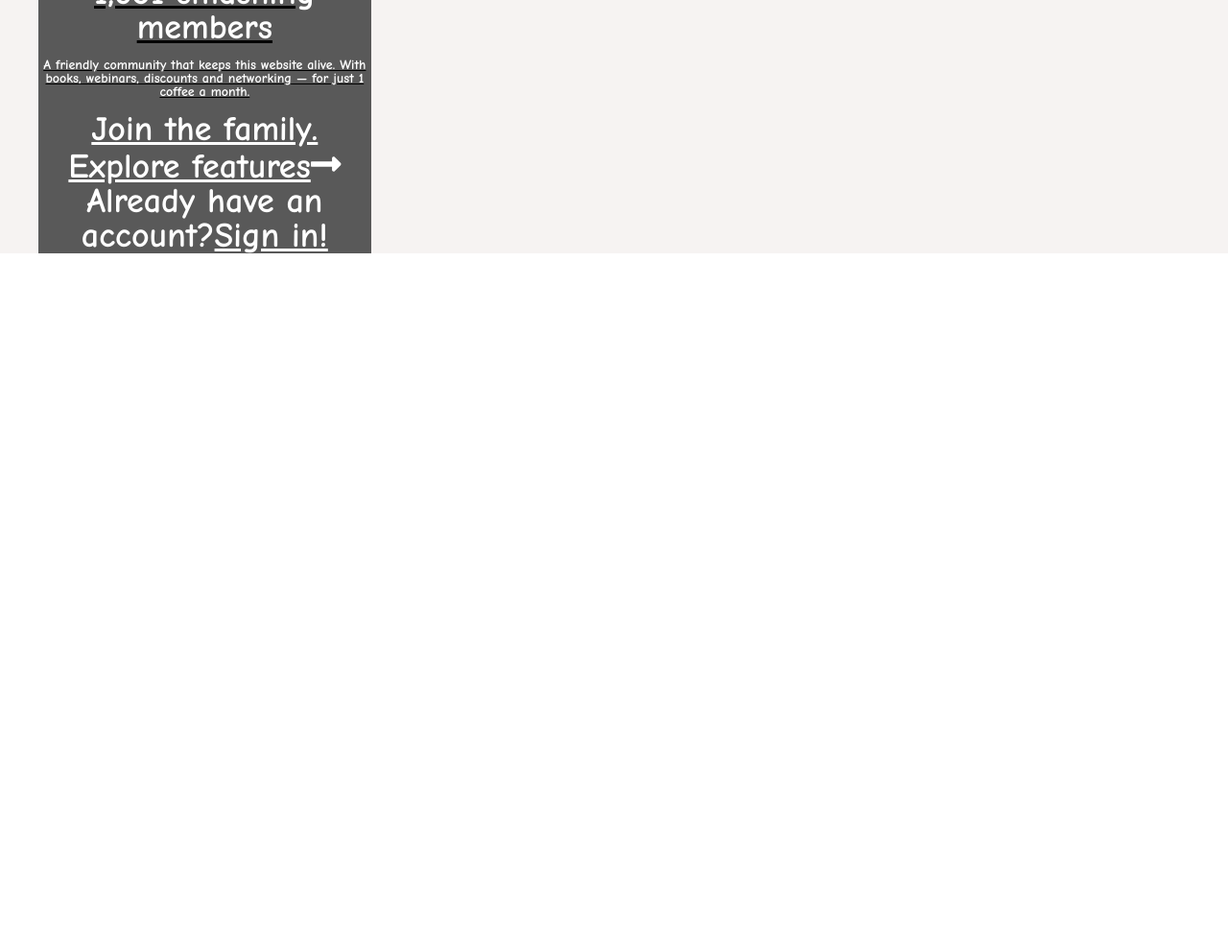
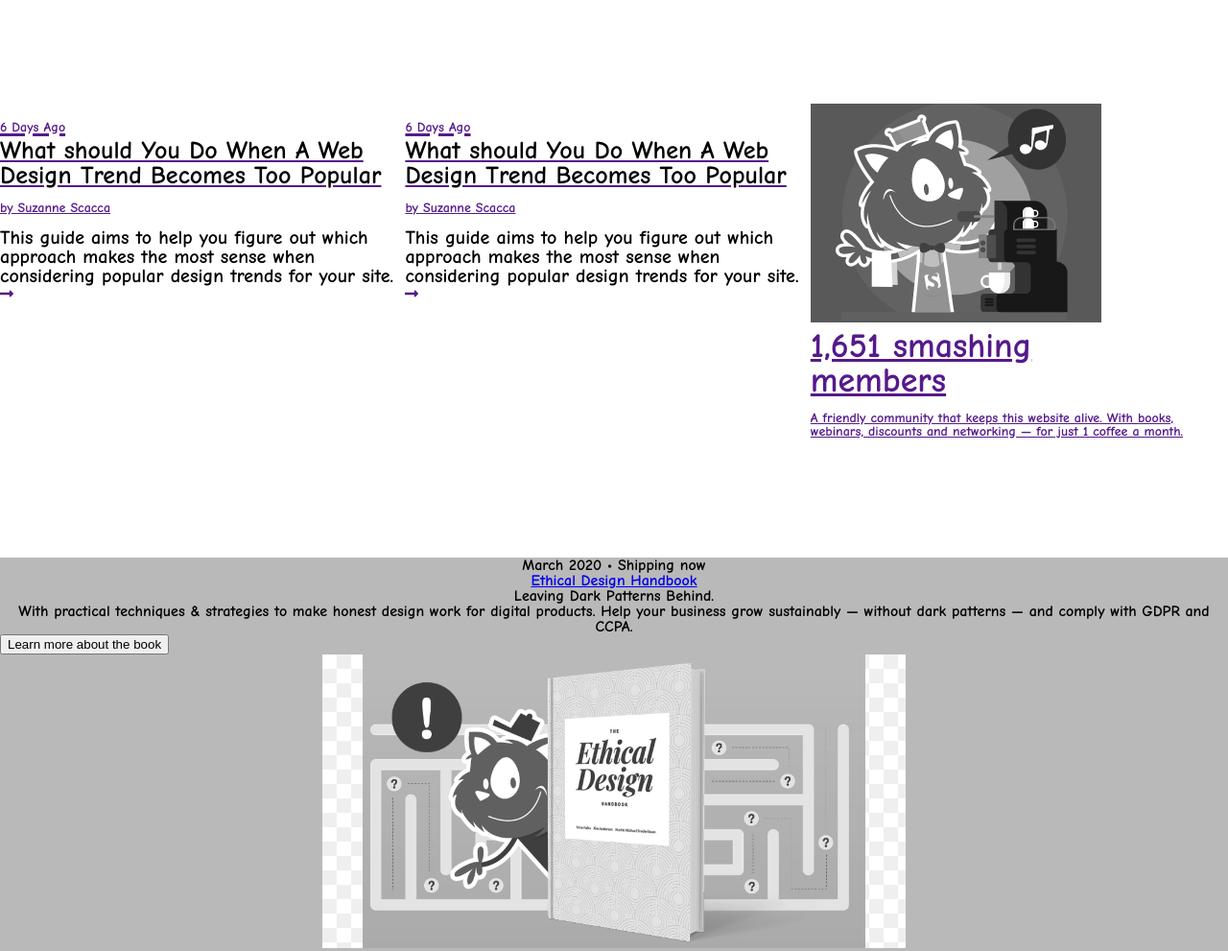
Before and after one commit to Azeem838/smashing-magazine-heat-map, a plain HTML site: page index.html in a window 1280 px wide. Shown: the part 2432-3423 px from the top of the page at 96% size. Before the commit the page ends 2698 px from the top, so only its background shows below. Drawn offline with Linux system fonts and the light colour scheme.

Commit message:
added more book section and refactored flex structure

```diff
--- a/index.html
+++ b/index.html
@@ -61,7 +61,7 @@
         <p class="red">Seriously, red?</p>
     </div>
     <main>
-      <article class="main-article">
+      <article class="main-article flex-half">
         <a href="#">
           <figure>
             <img
@@ -98,7 +98,7 @@
           <i class="fas fa-long-arrow-alt-right"></i>
         </div>
       </article>
-      <article class="main-article">
+      <article class="main-article flex-half">
         <a href="#">
           <figure>
             <img
@@ -136,7 +136,7 @@
         </div>
       </article>
 
-      <article class="main-article">
+      <article class="main-article flex-half">
         <a href="#">
           <figure>
             <img
@@ -173,7 +173,7 @@
           <i class="fas fa-long-arrow-alt-right"></i>
         </div>
       </article>
-      <article class="main-article">
+      <article class="main-article flex-half">
         <a href="#">
           <figure>
             <img
@@ -210,9 +210,7 @@
           <i class="fas fa-long-arrow-alt-right"></i>
         </div>
       </article>
-    </main>
-    <section class="latest-post">
-        <article class="flex-2x">
+       <article class="flex-third">
           <header class="article-header">
           <a href="">
             <span>6 Days Ago</span>
@@ -232,7 +230,7 @@
             <i class="fas fa-long-arrow-alt-right"></i>
           </a>
         </article>
-         <article>
+         <article class="flex-third">
           <header class="article-header">
           <a href="">
             <span>6 Days Ago</span>
@@ -252,7 +250,7 @@
             <i class="fas fa-long-arrow-alt-right"></i>
           </a>
         </article>
-         <article>
+         <article class="flex-third">
           <header class="article-header">
           <a href="">
             <span>6 Days Ago</span>
@@ -272,8 +270,8 @@
             <i class="fas fa-long-arrow-alt-right"></i>
           </a>
         </article>
-         <article>
-          <header class="left-red article-header">
+         <article class="flex-third">
+          <header class="article-header">
           <a href="">
             <img src="./images/smashing-members.png" alt="smashing-members">
             <h2>
@@ -288,7 +286,7 @@
           <span>Already have an account?</span><a class="join" href="#">Sign in!</a>
           </header>
         </article>
-        <article>
+        <article class="flex-third">
           <header class="article-header">
           <a href="">
             <span>6 Days Ago</span>
@@ -308,7 +306,7 @@
             <i class="fas fa-long-arrow-alt-right"></i>
           </a>
         </article>
-        <article>
+        <article class="flex-third">
           <header class="article-header">
           <a href="">
             <span>6 Days Ago</span>
@@ -328,6 +326,74 @@
             <i class="fas fa-long-arrow-alt-right"></i>
           </a>
         </article>
-      </section>
+
+        <article class="flex-third">
+          <header class="article-header">
+          <a href="">
+            <span>6 Days Ago</span>
+            <p>
+              What should You Do When A Web Design Trend Becomes Too Popular
+            </p>
+            <span>
+              by Suzanne Scacca
+            </span>
+
+          </a>
+          </header>
+                      <p>
+              This guide aims to help you figure out which approach makes the most sense when considering popular design trends for your site.
+            </p>
+          <a href="">
+            <i class="fas fa-long-arrow-alt-right"></i>
+          </a>
+        </article>
+        <article class="flex-third">
+          <header class="article-header">
+          <a href="">
+            <span>6 Days Ago</span>
+            <p>
+              What should You Do When A Web Design Trend Becomes Too Popular
+            </p>
+            <span>
+              by Suzanne Scacca
+            </span>
+
+          </a>
+          </header>
+              <p>
+              This guide aims to help you figure out which approach makes the most sense when considering popular design trends for your site.
+            </p>
+          <a href="">
+            <i class="fas fa-long-arrow-alt-right"></i>
+          </a>
+        </article>
+        <article class="flex-third">
+          <header class="article-header">
+          <a href="">
+            <img src="./images/smashing-members.png" alt="smashing-members">
+            <h2>
+              1,651 smashing <br> members
+            </h2>
+            <span>
+              A friendly community that keeps this website alive. With books, webinars, discounts and networking — for just 1 coffee a month.
+            </span>
+            <a class="join" href="#">Join the family.</a>
+          </a>
+          <a class="join" href="#">Explore features<i class="fas fa-long-arrow-alt-right"></i></a>
+          <span>Already have an account?</span><a class="join" href="#">Sign in!</a>
+          </header>
+        </article>
+
+        <section class="flex-full align-center text-black more-book">
+        <time class="block-element">March 2020 • Shipping now</time>
+          <a href="#">Ethical Design Handbook</a>
+          <h1>Leaving Dark Patterns Behind.</h1>
+          <p>With practical techniques & strategies to make honest design work for digital products. Help your business grow sustainably — without dark patterns — and comply with GDPR and CCPA.</p>
+          <button type="button" class="block-element">Learn more about the book</button>
+
+          <img src="images/learn-more.png" alt="">
+        </section>
+    </main>
+
   </body>
 </html>
--- a/style.css
+++ b/style.css
@@ -6,6 +6,14 @@
 
 .text-black {
   color: black;
+}
+
+.block-element {
+  display: block;
+}
+
+.align-center {
+  text-align: center;
 }
 
 .clearfix {
@@ -76,6 +84,18 @@ main {
   flex-wrap: wrap;
 }
 
+.flex-full {
+  width: 100%;
+}
+
+.flex-third {
+  width: 33%;
+}
+
+.flex-half {
+  width: 50%;
+}
+
 .float-txt {
   display: flex;
   position: relative;
@@ -121,7 +141,6 @@ article.main-article a {
 
 article.main-article {
   padding: 250px 50px;
-  width: 50%;
 }
 
 .article-image.float-left {
@@ -210,6 +229,7 @@ section.latest-post article {
 
 .article-header a p {
   font-size: 26px;
+  color: #000;
 }
 
 .article-header a span:last-child {
@@ -219,6 +239,7 @@ section.latest-post article {
 
 .article-header + p {
   font-size: 20px;
+  color: #000;
 }
 
 .left-red {
@@ -234,3 +255,7 @@ section.latest-post article {
 .join {
   color: white !important;
 }
+
+section.more-book {
+  background-color: #b9b9b9;
+}
```
Also changed, not shown: images/learn-more.png (added).
